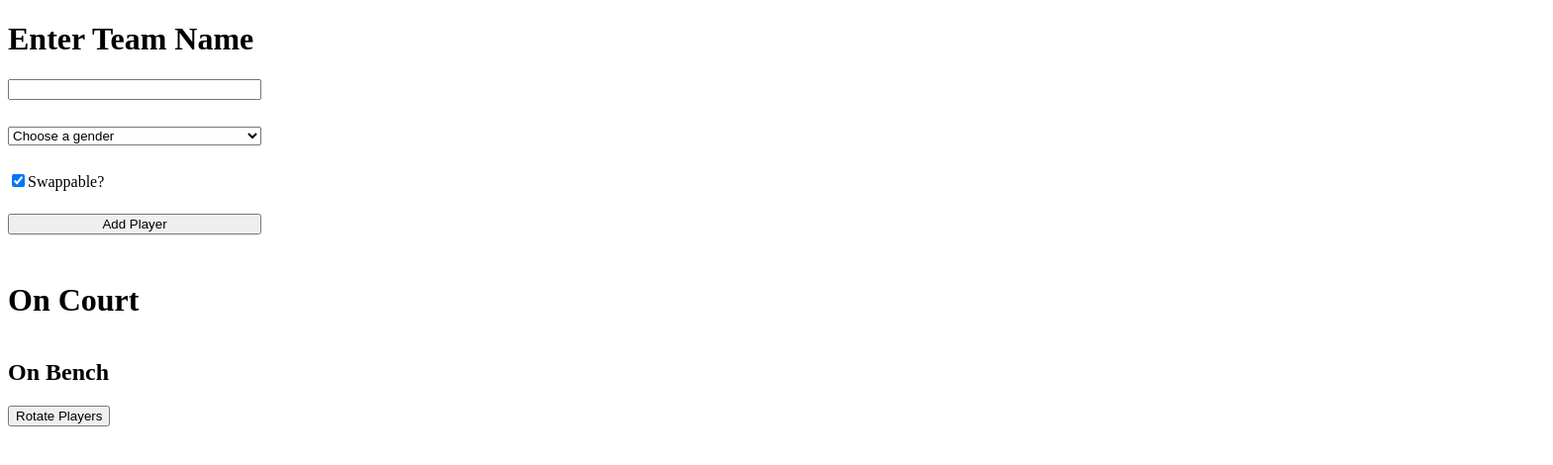
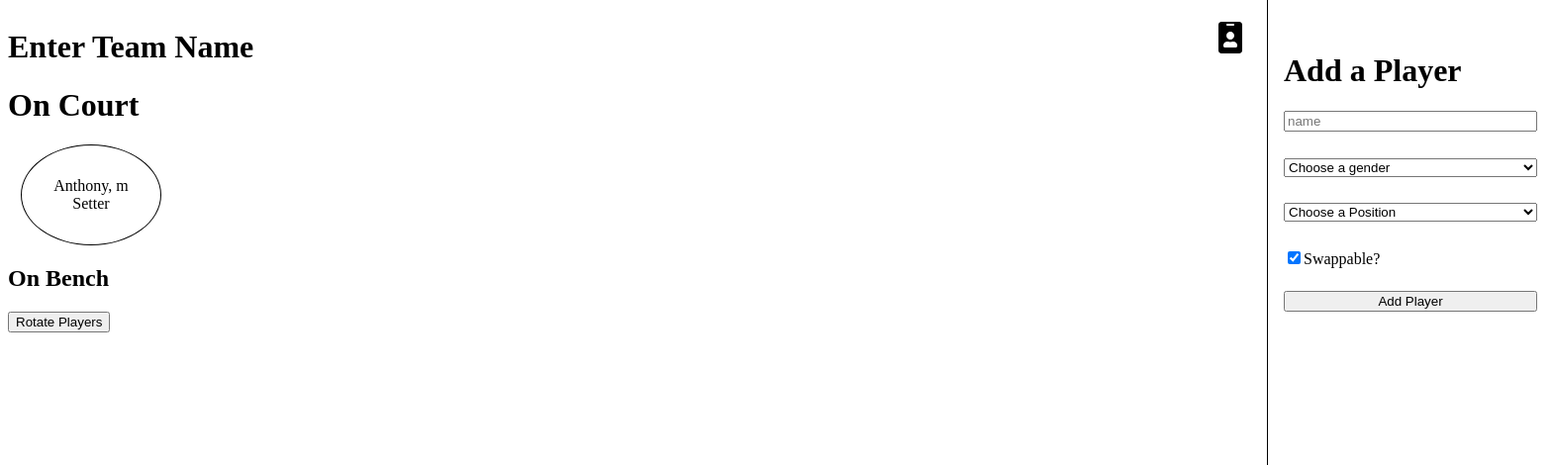
Before and after one commit to anthonyAgnone/vball-roster, a React (Create React App) app: page / in a window 1280 px wide. Shown: the top 470 px of the page at 99% size, 1569 px wide, since content can reach past the window. Built offline with nearby package versions, Linux system fonts and the light colour scheme.

Commit message:
New Updates to logic backend and formatting

```diff
--- a/package.json
+++ b/package.json
@@ -3,6 +3,9 @@
   "version": "0.1.0",
   "private": true,
   "dependencies": {
+    "@fortawesome/fontawesome-svg-core": "^1.2.21",
+    "@fortawesome/free-solid-svg-icons": "^5.10.1",
+    "@fortawesome/react-fontawesome": "^0.1.4",
     "react": "^16.8.6",
     "react-dnd": "^9.2.1",
     "react-dnd-html5-backend": "^9.1.0",
--- a/src/App.js
+++ b/src/App.js
@@ -2,23 +2,45 @@ import React, { createContext, useReducer } from "react";
 import { Route, Switch } from "react-router-dom";
 import Home from "./components/home/Home";
 import TeamReducer from "./context/TeamReducer";
+import AppReducer from "./context/AppReducer";
+import PlayerForm from "./components/playerForm/PlayerForm";
+import "./global.css";
 
 export const TeamDispatch = createContext(null);
+export const AppDispatch = createContext(null);
 
 const App = () => {
   const [team, teamDispatch] = useReducer(TeamReducer, {
     teamName: "",
-    players: []
+    players: [
+      {
+        name: "Anthony",
+        id: "0",
+        gender: "m",
+        position: "s",
+        swappable: false,
+        str: "",
+        weak: ""
+      }
+    ]
   });
+  const [app, appDispatch] = useReducer(AppReducer, {
+    user: "",
+    isOpen: false
+  });
+
   return (
     <div className="app">
+      <AppDispatch.Provider value={appDispatch}>
         <TeamDispatch.Provider value={teamDispatch}>
+          <PlayerForm app={app} />
           <Switch>
             <Route path="/" exact>
               {({ match }) => <Home team={team} show={match !== null} />}
             </Route>
           </Switch>
         </TeamDispatch.Provider>
+      </AppDispatch.Provider>
     </div>
   );
 };
--- /dev/null
+++ b/src/components/fontawesome.js
@@ -0,0 +1,7 @@
+import { library } from '@fortawesome/fontawesome-svg-core';
+
+import { faIdBadge } from '@fortawesome/free-solid-svg-icons';
+
+library.add(
+  faIdBadge
+);
--- a/src/components/home/Home.js
+++ b/src/components/home/Home.js
@@ -1,38 +1,46 @@
 import React, { useContext } from "react";
-import PlayerForm from "./PlayerForm";
 import { OnBench, OnCourt, Player } from "./assets/StyledElements";
-import TeamDispatch from "../../App";
+import { TeamDispatch } from "../../App";
 
 const Home = ({ team: { teamName, players } }) => {
   const dispatch = useContext(TeamDispatch);
 
   const handleDelete = i => {
-    dispatch({ type: "REMOVE_TODO", payload: i });
+    dispatch({ type: "REMOVE_PLAYER", payload: i });
   };
 
   const handleRotate = () => {
     dispatch({ type: "ROTATE_PLAYERS", payload: "" });
   };
 
+  const handlePosition = val => {
+    switch (val) {
+      case "s":
+        return "Setter";
+      case "mh":
+        return "Middle Hitter";
+      case "oh":
+        return "Outside Hitter";
+    }
+  };
+
   return (
     <div>
       <h1>{teamName ? teamName : "Enter Team Name"}</h1>
 
-      <PlayerForm />
-
       <h1>On Court</h1>
       <OnCourt>
-        {players.slice(0, 5).map((player, i) => (
+        {players.slice(0, 6).map((player, i) => (
           <Player key={i} swappable={player.swappable} id={player.id}>
-            <p>{player.name}</p>
-            <p>Gender: {player.gender}</p>
-            <button onClick={() => handleDelete(i)}>Removeplayer</button>
+            <button onClick={() => handleDelete(player.id)}>X</button>
+            {player.name}, {player.gender}
+            <p>{handlePosition(player.position)}</p>
           </Player>
         ))}
       </OnCourt>
       <OnBench>
         <h2>On Bench</h2>
-        {players.slice(6, players.length - 1).map((player, i) => (
+        {players.slice(5, players.length - 1).map((player, i) => (
           <Player key={i} swappable={player.swappable}>
             <p>{player.name}</p>
             <p>{player.gender}</p>
--- a/src/components/home/assets/StyledElements.js
+++ b/src/components/home/assets/StyledElements.js
@@ -1,6 +1,7 @@
 import styled from "styled-components";
 
 export const OnCourt = styled.div`
+  width: 50%;
   display: grid;
   grid-template-columns: repeat(3, 1fr);
   grid-auto-flow: dense;
@@ -29,33 +30,40 @@ export const OnBench = styled.div`
 
 export const Player = styled.div`
   display: flex;
+  position: relative;
   flex-direction: column;
   border: 1px solid #000;
-  padding: 1em;
+  padding: 2em;
   color: ${props => (props.swappable ? "red" : "black")};
+  margin: 0 auto;
+  justify-content: center;
+  align-items: center;
+  border-radius: 50%;
   p {
     margin: 0;
     padding: 0;
   }
   button {
-    width: 50%;
+    display: none;
+    position: absolute;
+    top: 5%;
+    left: 50%;
+    transform: translateX(-50%);
     background: transparent;
     border: 1px solid #000;
+    padding: 2px 5px;
+    margin: 0;
+    background: red;
+    color: #fff;
+    cursor: pointer;
+    :hover {
+      background: #fff;
+      color: red;
+    }
+  }
+  :hover {
+    button {
+      display: block;
+    }
   }
 `;
-
-export const AddPlayerForm = styled.form`
-  display: flex;
-  flex-direction: column;
-  width: 20vw;
-  input,
-  select {
-    margin-bottom: 2em;
-  }
-  input[type="checkbox"] {
-    display: inline-block;
-  }
-  label {
-    display: inline-block;
-  }
-`;
--- a/src/components/home/PlayerForm.js
+++ b/src/components/playerForm/PlayerForm.js
@@ -1,13 +1,20 @@
 import React, { useState, useContext } from "react";
 import { TeamDispatch } from "../../App";
 import { AddPlayerForm } from "./assets/StyledElements";
+import { library } from "@fortawesome/fontawesome-svg-core";
+import { faIdBadge } from "@fortawesome/free-solid-svg-icons";
+import { FontAwesomeIcon } from "@fortawesome/react-fontawesome";
 
-const PlayerForm = () => {
+library.add(faIdBadge);
+
+const PlayerForm = props => {
   const dispatch = useContext(TeamDispatch);
+
   const [form, setForm] = useState({
     name: "",
     id: "",
     gender: "",
+    position: "",
     swappable: true,
     str: "",
     weak: ""
@@ -15,12 +22,14 @@ const PlayerForm = () => {
 
   const handleAddPlayer = e => {
     e.preventDefault();
-    setForm(form => ({
-      ...form,
-      id: form.name.slice(0, 2) + generateRandomID(5)
-    }));
     if (form.name.length > 0 && form.gender.length > 0) {
-      dispatch({ type: "ADD_PLAYER", payload: form });
+      dispatch({
+        type: "ADD_PLAYER",
+        payload: {
+          ...form,
+          id: form.name.slice(0, 2) + generateRandomID(5)
+        }
+      });
     }
   };
 
@@ -46,13 +55,35 @@ const PlayerForm = () => {
     return result;
   };
 
+  const [isMenuOpen, setOpen] = useState(props.app.isOpen);
+
   return (
-    <AddPlayerForm id="playerForm" onSubmit={handleAddPlayer}>
-      <input type="text" id="name" name="name" onChange={handleChange} />
+    <AddPlayerForm
+      id="playerForm"
+      onSubmit={handleAddPlayer}
+      isOpen={isMenuOpen}>
+      <h1 className="menuOpen" onClick={() => setOpen(prevState => !prevState)}>
+        <FontAwesomeIcon icon="id-badge" />
+      </h1>
+      <h1>Add a Player</h1>
+      <input
+        type="text"
+        id="name"
+        name="name"
+        onChange={handleChange}
+        placeholder="name"
+      />
       <select id="gender" name="gender" onChange={handleChange}>
         <option>Choose a gender</option>
         <option value="m">Male</option>
         <option value="f">Female</option>
+      </select>
+
+      <select id="position" name="position" onChange={handleChange}>
+        <option>Choose a Position</option>
+        <option value="s">Setter</option>
+        <option value="mh">Middle Hitter</option>
+        <option value="oh">Outside Hitter</option>
       </select>
 
       <div className="checkbox">
--- /dev/null
+++ b/src/components/playerForm/assets/StyledElements.js
@@ -0,0 +1,31 @@
+import styled from "styled-components";
+
+export const AddPlayerForm = styled.form`
+  position: absolute;
+  top: 0;
+  right: 0;
+  transition: all .3s ease-in-out;
+  transform: translateX(${props => props.isOpen ? 0 : '100%'});
+  height: 100vh;
+  border-left: 1px solid #000;
+  padding: 2em 1em;
+  display: flex;
+  flex-direction: column;
+  width: 20vw;
+  input,
+  select {
+    margin-bottom: 2em;
+  }
+  input[type="checkbox"] {
+    display: inline-block;
+  }
+  label {
+    display: inline-block;
+  }
+  .menuOpen {
+    position: absolute;
+    top: 0;
+    left: -50px;
+    cursor: pointer;
+  }
+`;
--- /dev/null
+++ b/src/context/AppReducer.js
@@ -0,0 +1,9 @@
+export default (state, action) => {
+  switch (action.type) {
+    case "MENU_OPEN":
+      console.log(action.payload)
+      return {isOpen: action.payload};
+    default:
+      return state;
+  }
+};
--- a/src/context/TeamReducer.js
+++ b/src/context/TeamReducer.js
@@ -3,16 +3,18 @@ export default (state, action) => {
     case "CHANGE_TEAM":
       return [...state, { name: action.payload }];
     case "ADD_PLAYER":
-      console.log(action.payload);
       let tempAddArray = [...state.players, action.payload];
-      return [...state, { players: tempAddArray }];
+      return { ...state, players: tempAddArray };
     case "REMOVE_PLAYER":
-      return state.filter((_, index) => index !== action.payload);
+      return {
+        ...state,
+        players: state.players.filter(value => value.id !== action.payload)
+      };
     case "ROTATE_PLAYERS":
-      return [...state];
+      return [state];
     case "REORDER_PLAYER":
       let tempReorderArray = [...state.players];
-      return [...state, { players: tempReorderArray }];
+      return { ...state, players: tempReorderArray };
     case "ASSESS_LINEUP":
       return [...state];
     case "GET_PLAYERS":
--- /dev/null
+++ b/src/global.css
@@ -0,0 +1,3 @@
+html, body {
+  overflow: hidden;
+}
--- a/src/index.js
+++ b/src/index.js
@@ -2,6 +2,7 @@ import React from "react";
 import ReactDOM from "react-dom";
 import { BrowserRouter } from "react-router-dom";
 import App from "./App";
+import './components/fontawesome'
 
 // import { DragDropContextProvider } from "react-dnd";
 // import HTML5Backend from "react-dnd-html5-backend";
```
Also changed, not shown: 1 other file (tests, documents, lock files or other folders). Lines whose indentation alone changed are shown as unchanged.
